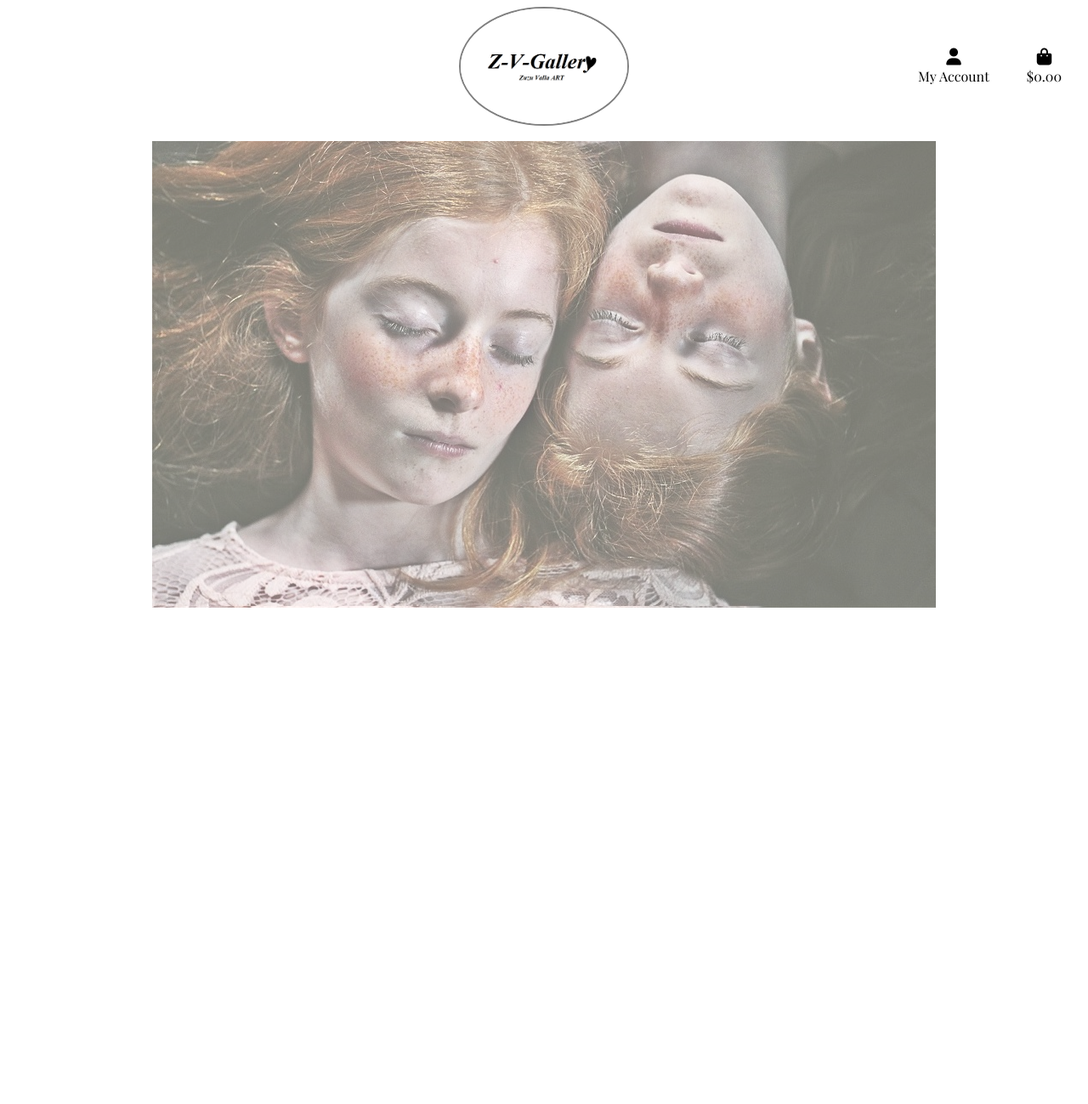
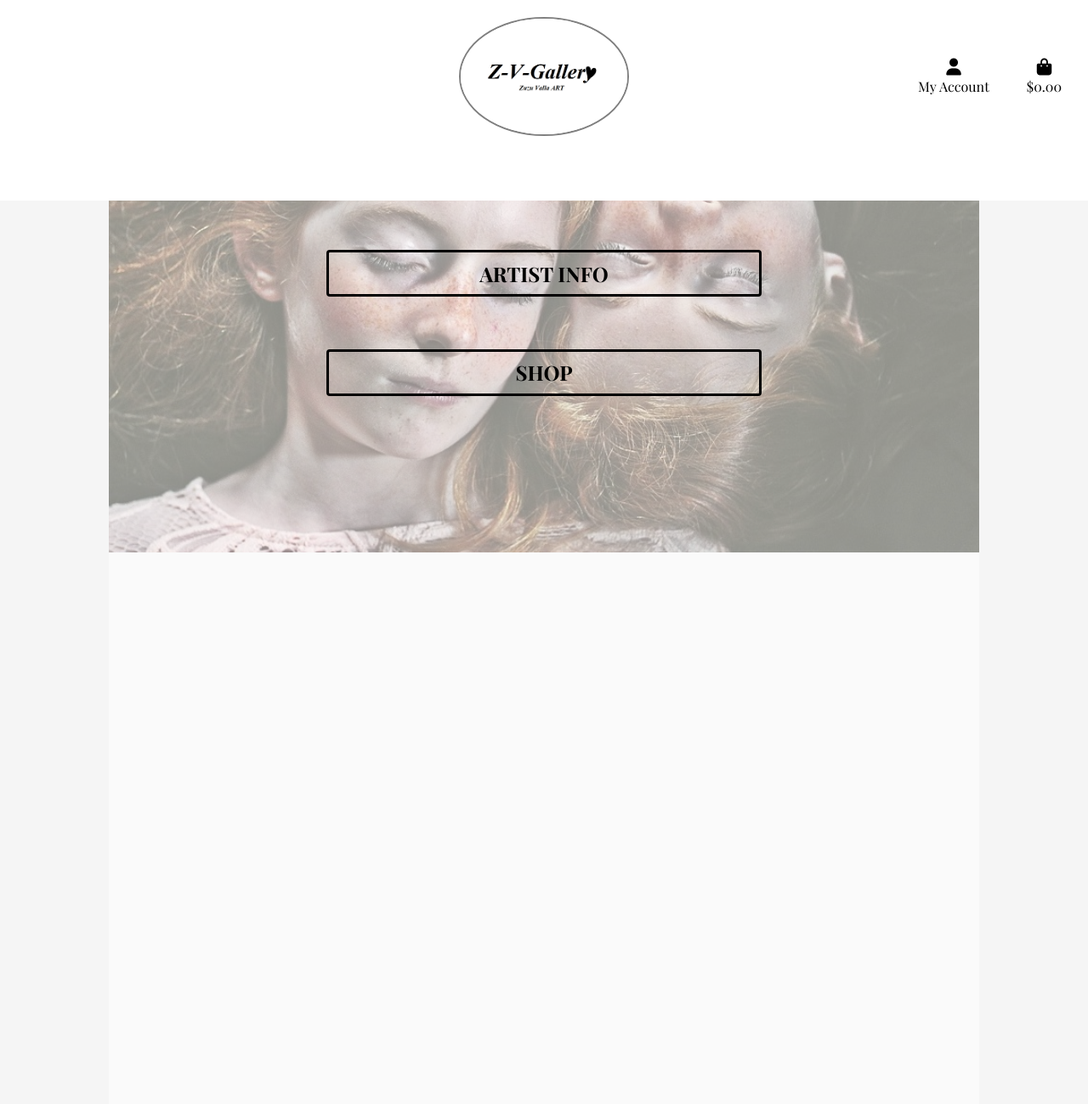
Before and after one commit to OndrejValla/Z-V-GALLERY, a Django app: page / in a window 1280 px wide. Shown: the top 1299 px of the page at 85% size. Before the commit the page ends 715 px from the top, so only its background shows below. Run offline with Django 3.2, Linux system fonts and the light colour scheme; some libraries are stand-ins or nearby versions; some web fonts are replaced.

Commit message:
Redesigned home page navbar buttons

```diff
--- a/home/templates/home/index.html
+++ b/home/templates/home/index.html
@@ -3,9 +3,25 @@
 
 {% block content %}
 
+<div id="home-page-menu" class="container">
+    <div id="color-overlay"></div>
+    <div class="row justify-content-center align-content-center">
+        <button class="col-10 col-sm-6 home-page-button btn">GALLERY</button>
+    </div>
+    <div class="row justify-content-center align-content-center ">
+        <button class="col-10 col-sm-6 home-page-button btn">ART SERIES</button>
+    </div>
+    <div class="row justify-content-center align-content-center ">
+        <button class="col-10 col-sm-6 home-page-button btn">ARTIST INFO</button>
+    </div>
+    <div class="row justify-content-center align-content-center ">
+        <button class="col-10 col-sm-6 home-page-button btn">SHOP</button>
+    </div>
+</div>
+
 <div class="container">
     <div class="row">
-        <div id="home-page-menu" class="col-12">
+        <div class="col-12">
             <div id="color-overlay"></div>
         </div>
     </div>
@@ -15,5 +31,4 @@
 
 
 
-
 {% endblock %}
--- a/static/css/base.css
+++ b/static/css/base.css
@@ -3,14 +3,14 @@ html {
 }
 
 body {
-    height: calc(300vh - 200px);
+    height: calc(300vh - 150px);
     color: black;
-    background: white;
+    background: whitesmoke;
     font-family: 'Playfair Display', serif;
 }
 
 #topnav {
-    height: 110px;
+    height: 180px;
 }
 
 .main-logo {
@@ -23,10 +23,28 @@ body {
 }
 
 #home-page-menu {
-    height: 800px;
+    height: 650px;
     position: relative;
     background: url(/media/home-page-menu-background.jpg) no-repeat center center;
-    background-size: auto;
+    background-size: cover;
+}
+
+.home-page-button {
+    height: 55px;
+    width: 35vw;
+    color: black;
+    font-size: x-large;
+    font-weight: bold;
+    background-color: Transparent;
+    border: 3px solid black;
+    cursor: pointer;
+    overflow: auto;
+    margin-top: 6%;
+}
+
+.home-page-button:hover {
+    color: white;
+    background-color: black;
 }
 
 #color-overlay {
@@ -34,9 +52,13 @@ body {
     top: 0;
     left: 0;
     width: 100%;
-    height: 800px;
+    height: 650px;
     background-color: white;
-    opacity: 0.4;
+    opacity: 0.5;
+}
+
+.products-container {
+    margin-top: 2px;
 }
 
 
```
